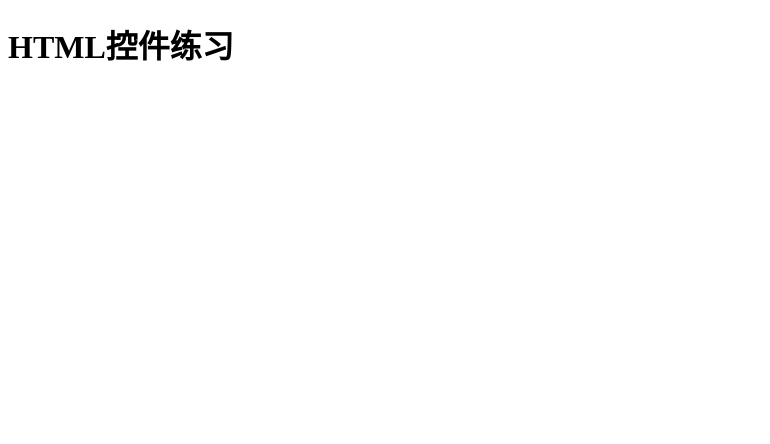
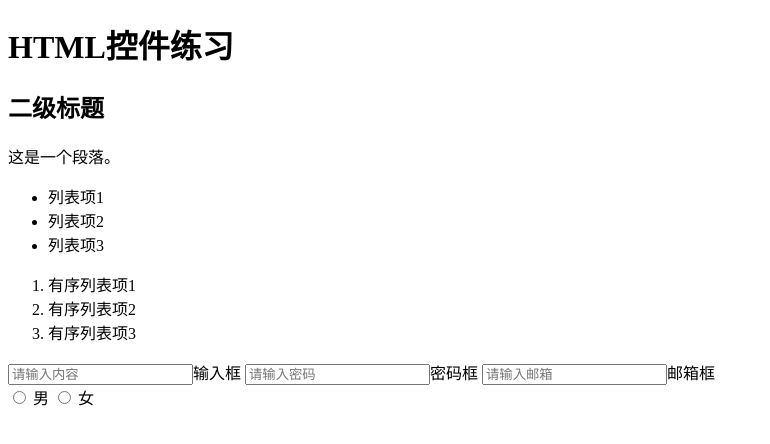
Before and after one commit to yyykkklll/JavaScript, a plain HTML site: page HTML/控件练习.html in a window 1280 px wide. Shown: the whole page, without its empty margins (0-770 px from the left). Drawn offline with Linux system fonts and the light colour scheme.

Commit message:
2025/4/17

```diff
--- a/HTML/控件练习.html
+++ b/HTML/控件练习.html
@@ -9,6 +9,28 @@
 
 <body>
     <h1>HTML控件练习</h1>
+    <h2>二级标题</h2>
+    <p>这是一个段落。</p>
+
+    <ul>
+        <li>列表项1</li>
+        <li>列表项2</li>
+        <li>列表项3</li>
+    </ul>
+
+    <ol>
+        <li>有序列表项1</li>
+        <li>有序列表项2</li>
+        <li>有序列表项3</li>
+    </ol>
+
+    <input type="text" placeholder="请输入内容">输入框
+    <input type="password" placeholder="请输入密码">密码框
+    <input type="email" placeholder="请输入邮箱">邮箱框
+    <div></div>
+    <input type="radio" name="gender" value="male"> 男
+    <input type="radio" name="gender" value="male"> 女
+
 </body>
 
 </html>
```
